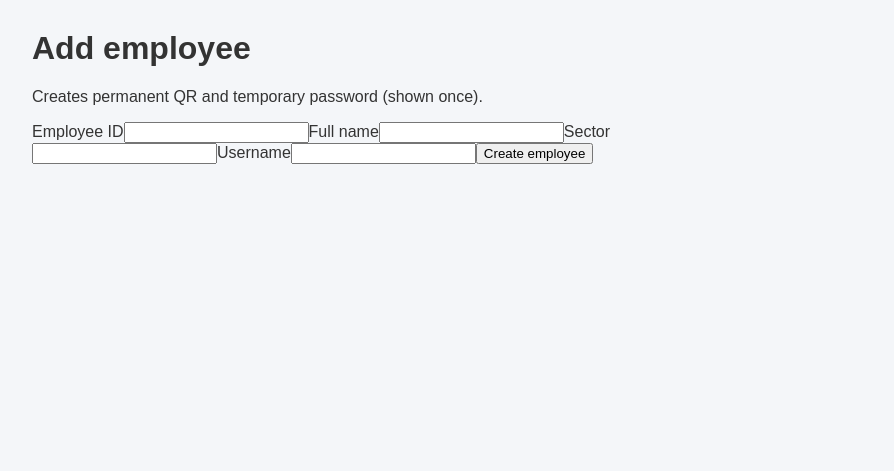
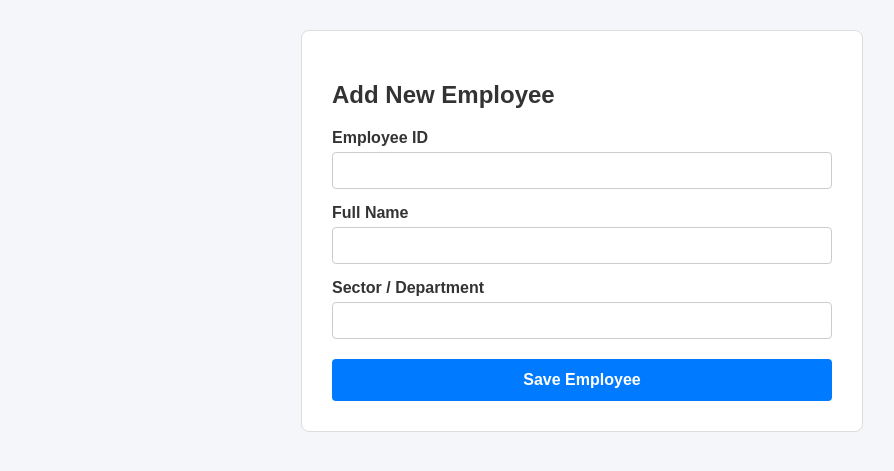
Before and after one commit to takino176-dev/Kolfe_Employee_Coupon_System, a Flask app: template templates/employee_form.html in a window 1280 px wide. Shown: the part 48-519 px from the top of the page, without its empty margins (58-952 px from the left). Run offline with Flask 3, Linux system fonts and the light colour scheme; the template is opened without the code that fills it, so the values that code supplies are empty.

Commit message:
Add employee_form.html and upload.html templates

```diff
--- a/templates/employee_form.html
+++ b/templates/employee_form.html
@@ -1 +1,21 @@
-{% extends "base.html" %}{% block content %}<div class="panel" style="max-width:650px"><h1>Add employee</h1><p>Creates permanent QR and temporary password (shown once).</p><form method="post"><input type="hidden" name="csrf_token" value="{{ csrf_token() }}"><label>Employee ID</label><input name="employee_id" required><label>Full name</label><input name="full_name" required><label>Sector</label><input name="sector"><label>Username</label><input name="username" required><button>Create employee</button></form></div>{% endblock %}
+{% extends "base.html" %}
+{% block content %}
+<div class="card" style="max-width: 500px; background: #fff; padding: 30px; margin: 20px auto; border-radius: 8px; border: 1px solid #ddd;">
+    <h2>Add New Employee</h2>
+    <form method="POST" style="margin-top: 20px;">
+        <div style="margin-bottom: 15px;">
+            <label style="display: block; margin-bottom: 5px; font-weight: bold;">Employee ID</label>
+            <input type="text" name="employee_id" required style="width: 100%; padding: 10px; box-sizing: border-box; border: 1px solid #ccc; border-radius: 4px;">
+        </div>
+        <div style="margin-bottom: 15px;">
+            <label style="display: block; margin-bottom: 5px; font-weight: bold;">Full Name</label>
+            <input type="text" name="full_name" required style="width: 100%; padding: 10px; box-sizing: border-box; border: 1px solid #ccc; border-radius: 4px;">
+        </div>
+        <div style="margin-bottom: 20px;">
+            <label style="display: block; margin-bottom: 5px; font-weight: bold;">Sector / Department</label>
+            <input type="text" name="sector" required style="width: 100%; padding: 10px; box-sizing: border-box; border: 1px solid #ccc; border-radius: 4px;">
+        </div>
+        <button type="submit" style="width: 100%; padding: 12px; background: #007bff; color: white; border: none; border-radius: 4px; font-size: 16px; font-weight: bold; cursor: pointer;">Save Employee</button>
+    </form>
+</div>
+{% endblock %}
```
Also changed, not shown: templates/upload.html (+15 -1 lines).
